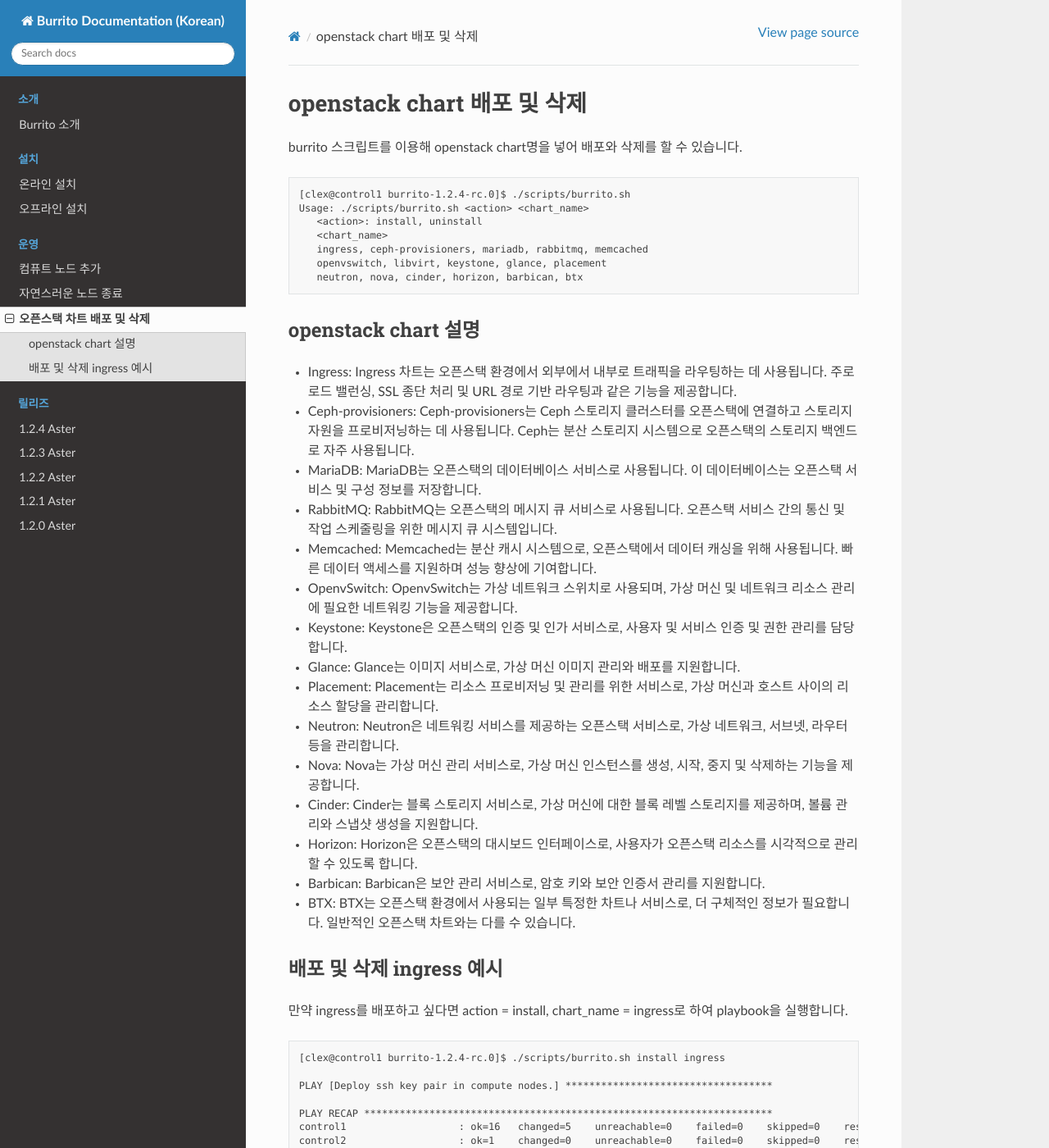
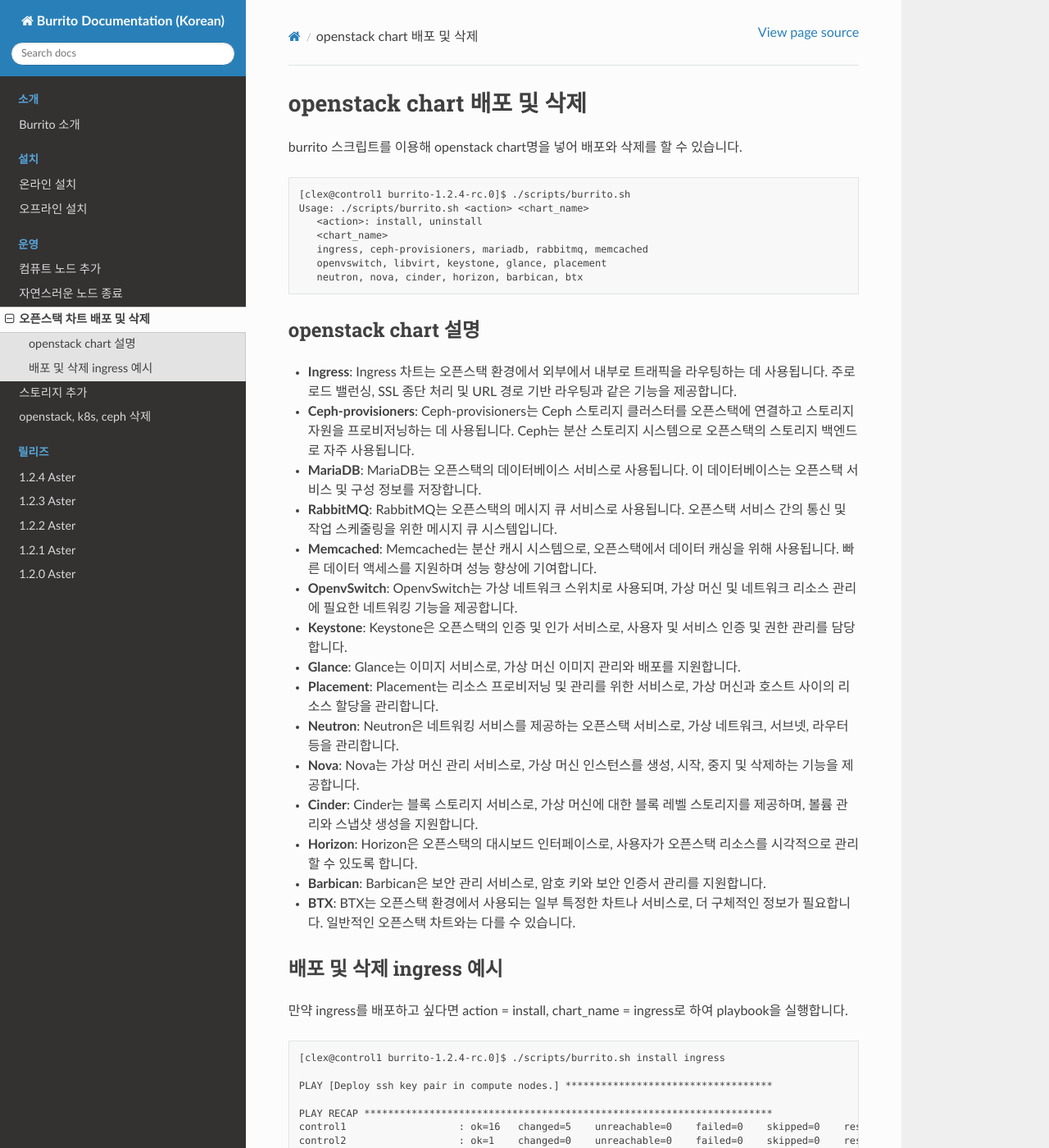
Before and after one commit to iorchard/burrito_docs_ko, a Sphinx documentation site: the page built from source/operation/openstack_chart.rst, in a window 1280 px wide and 1400 px high. Shown: the whole window at 82% size. Built offline with Sphinx 7.4.7 and the Read the Docs theme 2.0.0, drawn with Linux system fonts in a browser that asks for light colours.

Commit message:
add operation

```diff
--- a/source/index.rst
+++ b/source/index.rst
@@ -27,6 +27,8 @@
    컴퓨트 노드 추가 <operation/add_compute_node>
    자연스러운 노드 종료 <operation/graceful_node_shutdown>
    오픈스택 차트 배포 및 삭제 <operation/openstack_chart>
+   스토리지 추가 <operation/add_storageclass>
+   openstack, k8s, ceph 삭제 <operation/openstack_del>
 
 .. toctree::
    :caption: 릴리즈
--- a/source/operation/openstack_chart.rst
+++ b/source/operation/openstack_chart.rst
@@ -20,35 +20,35 @@
 openstack chart 설명
 -----------------------
 
-* Ingress: Ingress 차트는 오픈스택 환경에서 외부에서 내부로 트래픽을 라우팅하는 데 사용됩니다. 주로 로드 밸런싱, SSL 종단 처리 및 URL 경로 기반 라우팅과 같은 기능을 제공합니다.
+* **Ingress**: Ingress 차트는 오픈스택 환경에서 외부에서 내부로 트래픽을 라우팅하는 데 사용됩니다. 주로 로드 밸런싱, SSL 종단 처리 및 URL 경로 기반 라우팅과 같은 기능을 제공합니다.
 
-* Ceph-provisioners: Ceph-provisioners는 Ceph 스토리지 클러스터를 오픈스택에 연결하고 스토리지 자원을 프로비저닝하는 데 사용됩니다. Ceph는 분산 스토리지 시스템으로 오픈스택의 스토리지 백엔드로 자주 사용됩니다.
+* **Ceph-provisioners**: Ceph-provisioners는 Ceph 스토리지 클러스터를 오픈스택에 연결하고 스토리지 자원을 프로비저닝하는 데 사용됩니다. Ceph는 분산 스토리지 시스템으로 오픈스택의 스토리지 백엔드로 자주 사용됩니다.
 
-* MariaDB: MariaDB는 오픈스택의 데이터베이스 서비스로 사용됩니다. 이 데이터베이스는 오픈스택 서비스 및 구성 정보를 저장합니다.
+* **MariaDB**: MariaDB는 오픈스택의 데이터베이스 서비스로 사용됩니다. 이 데이터베이스는 오픈스택 서비스 및 구성 정보를 저장합니다.
 
-* RabbitMQ: RabbitMQ는 오픈스택의 메시지 큐 서비스로 사용됩니다. 오픈스택 서비스 간의 통신 및 작업 스케줄링을 위한 메시지 큐 시스템입니다.
+* **RabbitMQ**: RabbitMQ는 오픈스택의 메시지 큐 서비스로 사용됩니다. 오픈스택 서비스 간의 통신 및 작업 스케줄링을 위한 메시지 큐 시스템입니다.
 
-* Memcached: Memcached는 분산 캐시 시스템으로, 오픈스택에서 데이터 캐싱을 위해 사용됩니다. 빠른 데이터 액세스를 지원하며 성능 향상에 기여합니다.
+* **Memcached**: Memcached는 분산 캐시 시스템으로, 오픈스택에서 데이터 캐싱을 위해 사용됩니다. 빠른 데이터 액세스를 지원하며 성능 향상에 기여합니다.
 
-* OpenvSwitch: OpenvSwitch는 가상 네트워크 스위치로 사용되며, 가상 머신 및 네트워크 리소스 관리에 필요한 네트워킹 기능을 제공합니다.
+* **OpenvSwitch**: OpenvSwitch는 가상 네트워크 스위치로 사용되며, 가상 머신 및 네트워크 리소스 관리에 필요한 네트워킹 기능을 제공합니다.
 
-* Keystone: Keystone은 오픈스택의 인증 및 인가 서비스로, 사용자 및 서비스 인증 및 권한 관리를 담당합니다.
+* **Keystone**: Keystone은 오픈스택의 인증 및 인가 서비스로, 사용자 및 서비스 인증 및 권한 관리를 담당합니다.
 
-* Glance: Glance는 이미지 서비스로, 가상 머신 이미지 관리와 배포를 지원합니다.
+* **Glance**: Glance는 이미지 서비스로, 가상 머신 이미지 관리와 배포를 지원합니다.
 
-* Placement: Placement는 리소스 프로비저닝 및 관리를 위한 서비스로, 가상 머신과 호스트 사이의 리소스 할당을 관리합니다.
+* **Placement**: Placement는 리소스 프로비저닝 및 관리를 위한 서비스로, 가상 머신과 호스트 사이의 리소스 할당을 관리합니다.
 
-* Neutron: Neutron은 네트워킹 서비스를 제공하는 오픈스택 서비스로, 가상 네트워크, 서브넷, 라우터 등을 관리합니다.
+* **Neutron**: Neutron은 네트워킹 서비스를 제공하는 오픈스택 서비스로, 가상 네트워크, 서브넷, 라우터 등을 관리합니다.
 
-* Nova: Nova는 가상 머신 관리 서비스로, 가상 머신 인스턴스를 생성, 시작, 중지 및 삭제하는 기능을 제공합니다.
+* **Nova**: Nova는 가상 머신 관리 서비스로, 가상 머신 인스턴스를 생성, 시작, 중지 및 삭제하는 기능을 제공합니다.
 
-* Cinder: Cinder는 블록 스토리지 서비스로, 가상 머신에 대한 블록 레벨 스토리지를 제공하며, 볼륨 관리와 스냅샷 생성을 지원합니다.
+* **Cinder**: Cinder는 블록 스토리지 서비스로, 가상 머신에 대한 블록 레벨 스토리지를 제공하며, 볼륨 관리와 스냅샷 생성을 지원합니다.
 
-* Horizon: Horizon은 오픈스택의 대시보드 인터페이스로, 사용자가 오픈스택 리소스를 시각적으로 관리할 수 있도록 합니다.
+* **Horizon**: Horizon은 오픈스택의 대시보드 인터페이스로, 사용자가 오픈스택 리소스를 시각적으로 관리할 수 있도록 합니다.
 
-* Barbican: Barbican은 보안 관리 서비스로, 암호 키와 보안 인증서 관리를 지원합니다.
+* **Barbican**: Barbican은 보안 관리 서비스로, 암호 키와 보안 인증서 관리를 지원합니다.
 
-* BTX: BTX는 오픈스택 환경에서 사용되는 일부 특정한 차트나 서비스로, 더 구체적인 정보가 필요합니다. 일반적인 오픈스택 차트와는 다를 수 있습니다.
+* **BTX**: BTX는 오픈스택 환경에서 사용되는 일부 특정한 차트나 서비스로, 더 구체적인 정보가 필요합니다. 일반적인 오픈스택 차트와는 다를 수 있습니다.
 
 
 
```
Also changed, not shown: source/operation/add_storageclass.rst (added, +169 -0 lines), source/operation/openstack_del.rst (added, +70 -0 lines).
